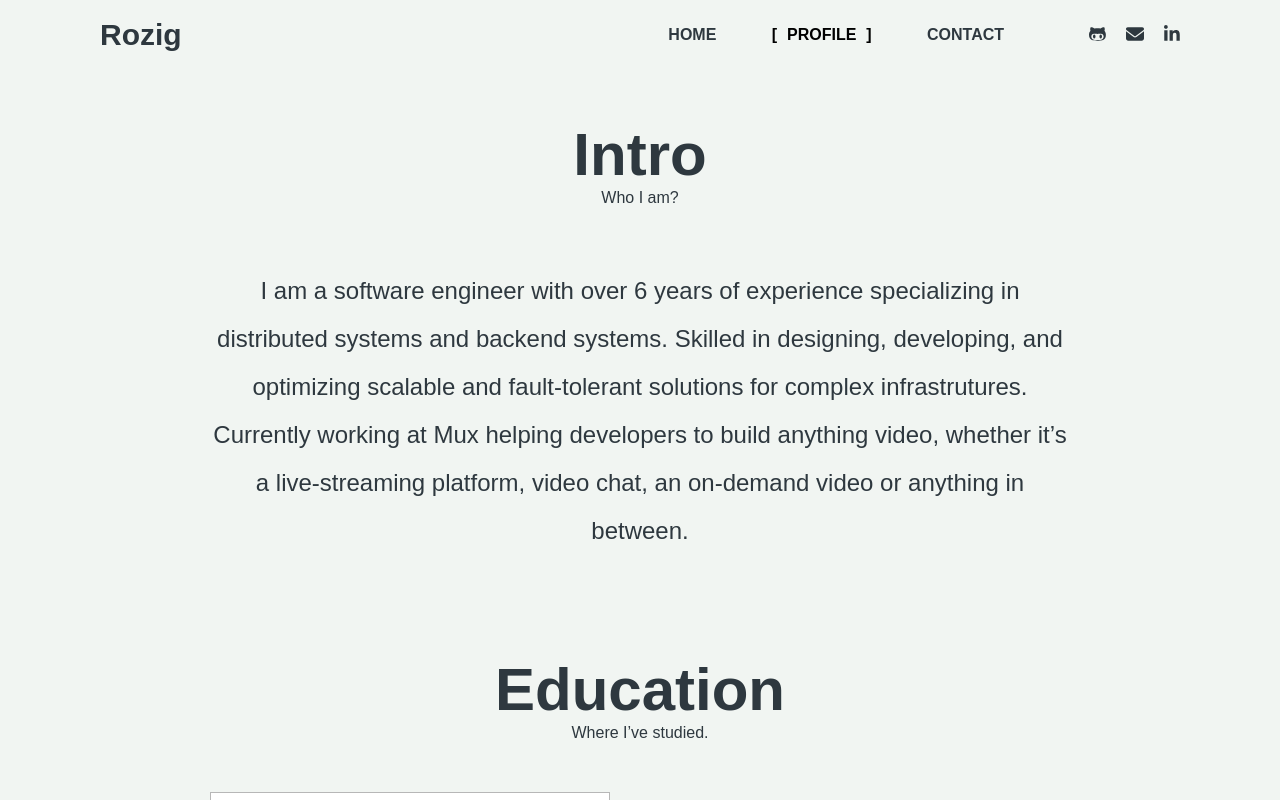
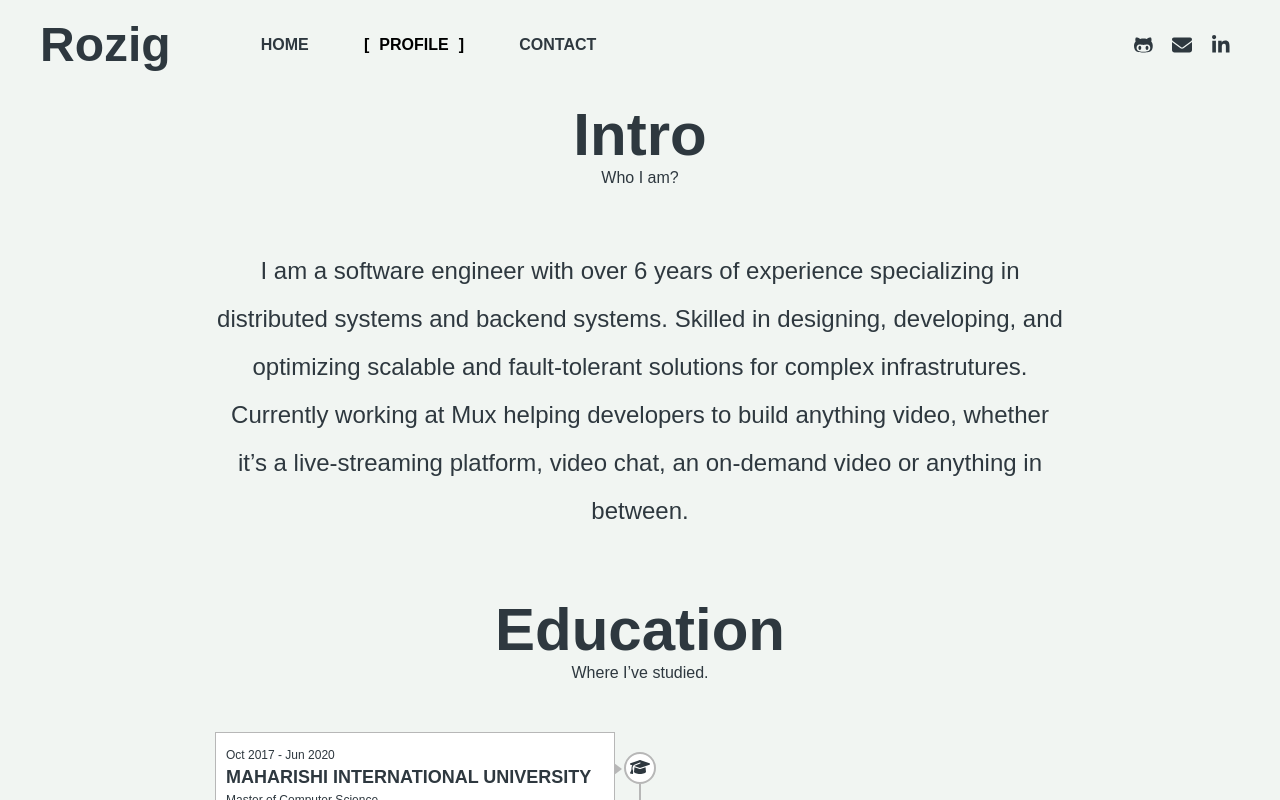
Before and after one commit to rozig/rozig.github.io, a React app: page /profile in a window 1280 px wide. Built offline with nearby package versions, Linux system fonts and the light colour scheme; a web font is replaced by a local one.

Commit message:
Minor CSS updates

```diff
--- a/src/App.jsx
+++ b/src/App.jsx
@@ -60,6 +60,7 @@ const GlobalStyle = createGlobalStyle`
 `;
 
 const Container = styled.div`
+  position: relative;
   width: 1200px;
   height: 100%;
   margin: auto;
--- a/src/components/Header/index.jsx
+++ b/src/components/Header/index.jsx
@@ -13,80 +13,84 @@ import {
 import { colors } from './../../global';
 
 const Container = styled.div`
-  position: relative;
-  padding: 10px 50px;
+  justify-content: space-between;
+  align-items: center;
+  position: absolute;
+  flex-wrap: wrap;
+  padding: 10px 0;
+  display: flex;
   height: 70px;
+  width: 100%;
   z-index: 3;
+  left: 0;
+  top: 0;
 
   @media only screen and (max-width: 768px) {
-    overflow: hidden;
-    padding: 10px 0;
+    justify-content: space-around;
+    padding: 0 20px;
     height: auto;
     width: 100%;
   }
 `;
 
 const Logo = styled(NavLink)`
+  line-height: 70px;
+  font-weight: bold;
+  font-size: 48px;
   display: block;
-  height: 50px;
-  float: left;
+  flex-grow: 1;
   margin: 0;
-  line-height: 30px;
-  font-weight: bold;
-  font-size: 30px;
-  padding: 10px;
 
   @media only screen and (max-width: 768px) {
-    height: auto;
-    line-height: unset;
-    font-size: 48px;
-    padding: 0;
+    order: 1;
   }
 `;
 
 const SocialContainer = styled.ul`
+  justify-content: flex-end;
+  list-style-type: none;
   line-height: 50px;
   overflow: hidden;
-  float: right;
-  padding: 0px;
-  margin: 0px;
-  margin-left: 40px;
+  display: flex;
+  flex-grow: 1;
+  padding: 0;
+  margin: 0;
 
   @media only screen and (max-width: 768px) {
-    line-height: 30px;
-    margin-top: 10px;
+    order: 2;
   }
 `;
 
 const SocialItem = styled.li`
-  display: inline-block;
-  font-size: 18px;
-  padding: 0 10px;
+  font-size: 20px;
+  margin: 0 10px;
 
   @media only screen and (max-width: 768px) {
-    font-size: 20px;
-    padding: 0 20px;
+    margin: 0;
+    margin-left: 20px;
   }
 `;
 
 const Nav = styled.nav`
+  justify-content: flex-start;
   text-transform: uppercase;
   font-weight: bold;
   line-height: 50px;
-  overflow: hidden;
-  float: right;
+  display: flex;
+  flex-grow: 8;
   padding: 0px;
   margin: 0px;
 
   @media only screen and (max-width: 768px) {
-    text-align: center;
+    justify-content: center;
+    flex-grow: 1;
+    order: 3;
   }
 `;
 
 const NavItem = styled(NavLink)`
-  display: inline-block;
   font-size: 16px;
-  padding: 0 20px;
+  margin: 0 20px;
 
   &::before, &::after {
     -webkit-transition: -webkit-transform 0.3s, opacity 0.2s;
@@ -125,8 +129,7 @@ const NavItem = styled(NavLink)`
   &.active { color: ${colors.textHover}; }
 
   @media only screen and (max-width: 768px) {
-    font-size: 16px;
-    padding: 0 10px;
+    margin: 0 10px;
   }
 `;
 
@@ -134,6 +137,11 @@ const Header = () => {
   return (
     <Container>
       <Logo to="/">Rozig</Logo>
+      <Nav>
+        <NavItem className={({ isActive }) => (isActive && 'active')} to="/">Home</NavItem>
+        <NavItem className={({ isActive }) => (isActive && 'active')} to="/profile">Profile</NavItem>
+        <NavItem className={({ isActive }) => (isActive && 'active')} to="/contact">Contact</NavItem>
+      </Nav>
       <SocialContainer>
         <SocialItem>
           <a target="_blank" href="https://github.com/rozig/"><FontAwesomeIcon icon={faGithubAlt}/></a>
@@ -145,11 +153,6 @@ const Header = () => {
           <a target="_blank" href="https://www.linkedin.com/in/rozig/"><FontAwesomeIcon icon={faLinkedinIn}/></a>
         </SocialItem>
       </SocialContainer>
-      <Nav>
-        <NavItem className={({ isActive }) => (isActive && 'active')} to="/">Home</NavItem>
-        <NavItem className={({ isActive }) => (isActive && 'active')} to="/profile">Profile</NavItem>
-        <NavItem className={({ isActive }) => (isActive && 'active')} to="/contact">Contact</NavItem>
-      </Nav>
     </Container>
   );
 };
--- a/src/components/TimelineItem/index.jsx
+++ b/src/components/TimelineItem/index.jsx
@@ -39,6 +39,10 @@ const Type = styled.div`
   z-index: 2;
   left: 50%;
   top: 50%;
+
+  @media only screen and (max-width: 860px) {
+    display: none;
+  }
 `;
 
 const Line = styled.div`
@@ -51,6 +55,10 @@ const Line = styled.div`
   z-index: 1;
   left: 50%;
   width: 0;
+
+  @media only screen and (max-width: 860px) {
+    display: none;
+  }
 `;
 
 const Content = styled.div`
@@ -58,9 +66,9 @@ const Content = styled.div`
   background-color: ${colors.white};
   position: relative;
   text-align: left;
-  margin: 20px 0;
   padding: 10px;
   width: 400px;
+  margin: 20px 0;
 
   &::after, &::before {
     position: absolute;
@@ -78,6 +86,11 @@ const Content = styled.div`
   &::before {
     border-right: 8px solid ${colors.borderGray};
     left: -8px;
+  }
+
+  @media only screen and (max-width: 860px) {
+    width: 100%;
+    margin: 0;
   }
 `;
 
@@ -132,6 +145,10 @@ const Container = styled.div`
       top: unset;
     }
   }
+
+  @media only screen and (max-width: 860px) {
+    margin-bottom: 10px;
+  }
 `;
 
 const TimelineItem = (props) => {
--- a/src/global/index.js
+++ b/src/global/index.js
@@ -32,7 +32,17 @@ const Row = styled.div`
   margin-left: -15px;
 `;
 
-const Page = styled.div``;
+const Page = styled.div`
+  padding: 70px 10px 0 10px;
+  position: relative;
+  overflow: hidden;
+  display: flex;
+  width: 100%;
+
+  @media only screen and (max-width: 768px) {
+    padding: 140px 20px 0 20px;
+  }
+`;
 
 export {
   colors,
--- a/src/pages/Contact/index.jsx
+++ b/src/pages/Contact/index.jsx
@@ -15,32 +15,21 @@ import {
 import { colors, Row, Col, Page } from './../../global';
 
 const Container = styled(Page)`
-  width: 660px;
-  margin: auto;
-  padding: 0;
-
-  @media only screen and (max-width: 768px) {
-    width: 100%;
-    padding: 0 160px;
-  }
-
-  @media only screen and (max-width: 480px) {
-    width: 100%;
-    padding: 0;
-  }
+  justify-content: center;
 `;
 
 const Section = styled.section`
-  padding: 20px 0;
+  padding-top: 30px;
+  width: 800px;
 
-  @media only screen and (max-width: 480px) {
-    padding: 0;
+  @media only screen and (max-width: 800px) {
+    width: 100%;
   }
 `;
 
 const SectionHeader = styled.div`
   text-align: center;
-  padding: 30px 0;
+  padding-bottom: 30px;
 
   @media only screen and (max-width: 480px) {
     padding: 0;
@@ -59,56 +48,72 @@ const SectionTitle = styled.h2`
 
 const SectionPre = styled.span`
   font-size: 16px;
-
-  @media only screen and (max-width: 480px) {
-    font-size: 16px;
-  }
 `;
 
 const SectionContent = styled.div`
   text-align: center;
-  overflow: hidden;
 
   @media only screen and (max-width: 480px) {
-    padding: 20px 0;
+    padding: 30px 0;
   }
-`;
-
-const SectionContentDescription = styled.div`
-  padding: 10px;
 `;
 
 const Link = styled.a`
   background-color: ${colors.white};
   border: 1px solid ${colors.main};
   border-radius: 4px;
-  padding: 2px 4px;
+  padding: 0 6px;
   color: ${colors.main};
-  font-size: 14px;
+  font-size: 16px;
   margin: 0 5px;
+
+  @media only screen and (max-width: 480px) {
+    margin: 5px 0;
+  }
 `;
 
-const ContactInfo = styled(Row)`
+const PGP = styled.div`
+  justify-content: center;
+  margin-bottom: 20px;
+  align-items: center;
+  flex-wrap: wrap;
+  font-size: 24px;
+  line-height: 2;
+  display: flex;
+  padding: 0;
+
+  @media only screen and (max-width: 768px) {
+    justify-content: flex-start;
+    line-height: 1.5;
+    font-size: 20px;
+  }
+`;
+
+const ContactLinks = styled.div`
+  margin-top: 40px;
   text-align: left;
-  margin-top: 40px;
+  flex-wrap: wrap;
+  display: flex;
 
-  @media only screen and (max-width: 480px) {
-    margin-top: 10px;
-    padding: 0 30px;
+  @media only screen and (max-width: 800px) {
+    flex-direction: column;
   }
 `;
 
 const ContactItem = styled.div`
   position: relative;
-  padding: 10px 15px;
+  margin: 10px 0;
   line-height: 42px;
   overflow: hidden;
   font-size: 22px;
+  width: 50%;
 
   @media only screen and (max-width: 480px) {
     line-height: 36px;
-    padding: 5px 10px;
     font-size: 18px;
+    width: 100%;
+    margin: 0;
+    margin-bottom: 10px;
   }
 `;
 
@@ -122,12 +127,13 @@ const ContactItemIcon = styled(FontAwesomeIcon)`
   padding: 8px;
   height: 26px;
   width: 26px;
-  left: 15px;
-  top: 10px;
+  left: 0;
+  top: 0;
 
   @media only screen and (max-width: 480px) {
-    height: 36px;
-    width: 36px;
+  padding: 7px;
+  height: 22px;
+  width: 22px;
   }
 `;
 
@@ -152,36 +158,23 @@ const Contact = () => {
           <SectionPre>Get in touch</SectionPre>
         </SectionHeader>
         <SectionContent>
-          <Row>
-            <Col className="col-12">
-              <SectionContentDescription>
+          <PGP>
             PGP Fingerprint: <Link href="https://pgp.mit.edu/pks/lookup?op=get&search=0xC09D284EB3830930">D78A 27A8 C7E5 E55E B594  F340 C09D 284E B383 0930</Link>
-              </SectionContentDescription>
-            </Col>
-          </Row>
-          <ContactInfo>
-            <Col className="col-6">
+          </PGP>
+          <ContactLinks>
             <ContactItem>
               <ContactItemIcon icon={faMapMarkerAlt}/>
               <ContactItemContent>San Francisco, CA</ContactItemContent>
             </ContactItem>
             <ContactItem>
-                <a target="_blank" href="https://medium.com/@rozig">
-                  <ContactItemIcon icon={faMedium}/>
+              <a target="_blank" href="https://www.linkedin.com/in/rozig/">
+                <ContactItemIcon icon={faLinkedinIn}/>
                 <ContactItemContent>rozig</ContactItemContent>
               </a>
             </ContactItem>
             <ContactItem>
-                <a href="tel:+13124041266">
-                  <ContactItemIcon icon={faPhone}/>
-                  <ContactItemContent>+1 (312) 404-1266</ContactItemContent>
-                </a>
-              </ContactItem>
-            </Col>
-            <Col className="col-6">
-              <ContactItem>
-                <a target="_blank" href="https://www.linkedin.com/in/rozig/">
-                  <ContactItemIcon icon={faLinkedinIn}/>
+              <a target="_blank" href="https://medium.com/@rozig">
+                <ContactItemIcon icon={faMedium}/>
                 <ContactItemContent>rozig</ContactItemContent>
               </a>
             </ContactItem>
@@ -192,13 +185,18 @@ const Contact = () => {
               </a>
             </ContactItem>
             <ContactItem>
+              <a href="tel:+13124041266">
+                <ContactItemIcon icon={faPhone}/>
+                <ContactItemContent>+1 (312) 404-1266</ContactItemContent>
+              </a>
+            </ContactItem>
+            <ContactItem>
               <a target="_blank" href="https://github.com/rozig/">
                 <ContactItemIcon icon={faGithub}/>
                 <ContactItemContent>rozig</ContactItemContent>
               </a>
             </ContactItem>
-            </Col>
-          </ContactInfo>
+          </ContactLinks>
         </SectionContent>
       </Section>
     </Container>
--- a/src/pages/Home/index.jsx
+++ b/src/pages/Home/index.jsx
@@ -4,52 +4,27 @@ import { styled } from 'styled-components';
 import { colors, Page } from './../../global';
 
 const Container = styled(Page)`
-  position: absolute;
-  padding-top: 70px;
+  justify-content: center;
+  align-items: center;
   height: 100%;
-  width: 100%;
-  z-index: 1;
-  left: 0;
-  top: 0;
 
   @media only screen and (max-width: 768px) {
-    padding-top: 170px;
+    align-items: flex-start;
   }
 `;
 
 const ContentWrapper = styled.div`
-  margin-left: -400px;
-  margin-top: -142px;
-  position: absolute;
-  overflow: hidden;
-  height: 284px;
   width: 800px;
-  left: 50%;
-  top: 50%;
-
-  @media only screen and (max-width: 1200px) {
-    padding: 0 50px;
-    margin-left: 0;
-    width: 100%;
-    left: 0;
-  }
 
   @media only screen and (max-width: 768px) {
-    position: relative;
-    padding: 30px 20px;
-    height: 100%;
-    width: 100%;
-    margin: 0;
-    left: 0;
-    top: 0;
+    padding: 80px 20px 0 20px;
   }
 `;
 
 const Headline = styled.h1`
   font-weight: normal;
-  margin-bottom: 0;
-  margin-top: 10px;
   font-size: 48px;
+  margin: 0;
 
   strong { font-size: 56px; }
 
@@ -65,14 +40,10 @@ const Highlight = styled.span`
 `;
 
 const Info = styled.p`
-  font-size: 18px;
   color: ${colors.textAlt};
   font-weight: normal;
+  font-size: 18px;
   margin: 10px 0;
-
-  @media only screen and (max-width: 768px) {
-    font-size: 18px;
-  }
 `;
 
 const Home = () => (
--- a/src/pages/Profile/index.jsx
+++ b/src/pages/Profile/index.jsx
@@ -12,35 +12,29 @@ import ScrollSpy from './../../components/ScrollSpy';
 import { colors, Page } from './../../global';
 
 const Container = styled(Page)`
-  height: 100%;
-  width: 860px;
-  margin: auto;
-  padding: 0;
-
-  @media only screen and (max-width: 1200px) {
-    width: 100%;
-    padding: 0 20px;
-  }
-
-  @media only screen and (max-width: 768px) {
-    width: 100%;
-  }
+  justify-content: center;
+  flex-direction: column;
 `;
 
 const Section = styled.section`
-  padding: 20px 0;
+  justify-content: center;
+  flex-direction: column;
+  margin: 0 auto;
+  display: flex;
+  width: 850px;
+  margin-top: 30px;
 
-  @media only screen and (max-width: 768px) {
-    padding: 0;
+  @media only screen and (max-width: 850px) {
+    width: 100%;
   }
 `;
 
 const SectionHeader = styled.div`
   text-align: center;
-  padding: 30px 0;
+  margin-bottom: 30px;
 
-  @media only screen and (max-width: 768px) {
-    padding: 20px 0;
+  @media only screen and (max-width: 480px) {
+    margin: 0;
   }
 `;
 
@@ -49,22 +43,21 @@ const SectionTitle = styled.h2`
   padding: 0;
   margin: 0;
 
-  @media only screen and (max-width: 768px) {
+  @media only screen and (max-width: 480px) {
     font-size: 30px;
   }
 `;
 
 const SectionPre = styled.span`
   font-size: 16px;
-
-  @media only screen and (max-width: 768px) {
-    font-size: 16px;
-  }
 `;
 
 const SectionContent = styled.div`
   text-align: center;
-  overflow: hidden;
+
+  @media only screen and (max-width: 480px) {
+    margin: 30px 0;
+  }
 `;
 
 const AboutMe = styled.p`
@@ -81,7 +74,7 @@ const AboutMe = styled.p`
 
 const DownloadResume = styled.div`
   text-align: center;
-  margin: 40px 0;
+  margin-top: 30px;
 `;
 
 const PDFLink = styled.a`
@@ -114,8 +107,8 @@ const PDFIcon = styled(FontAwesomeIcon)`
 
   @media only screen and (max-width: 768px) {
     padding: 8px;
-    height: 40px;
-    width: 40px;
+    height: 24px;
+    width: 24px;
   }
 `;
 
@@ -138,7 +131,7 @@ const PDFText = styled.span`
 
 const Copyright = styled.div`
   text-align: center;
-  padding: 20px 0;
+  margin: 30px 0;
 
   .icon { color: ${colors.main}; }
   a { font-weight: bold; }
```
Also changed, not shown: 2 other files (tests, documents, lock files or other folders). Lines whose indentation alone changed are shown as unchanged.
